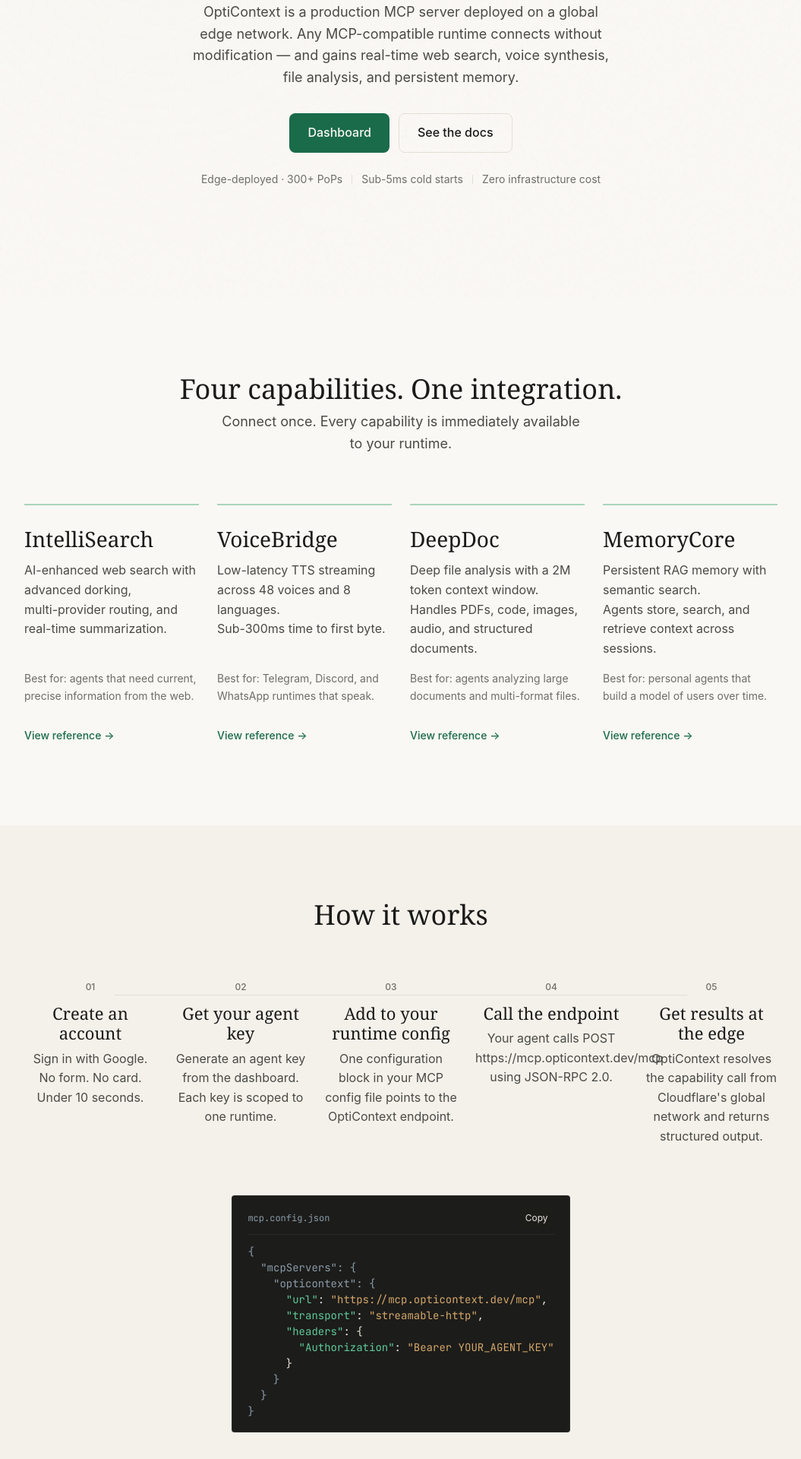
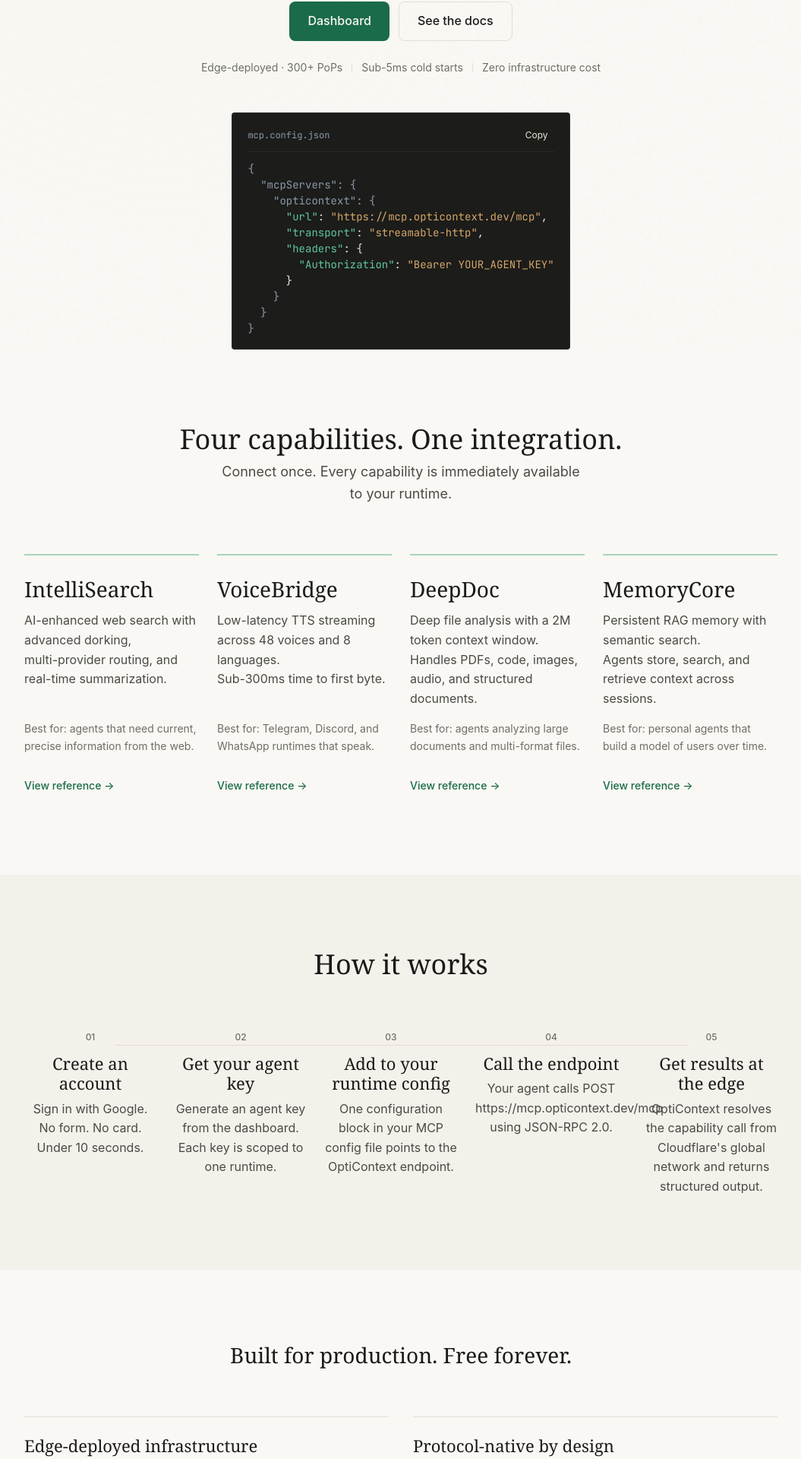
Before and after one commit to OCTOBER-sk/OptiContext, a React (Vite) app in the folder opticontext/dashboard/: page / in a window 1280 px wide. Shown: the part 470-2390 px from the top of the page at 76% size, without its empty margins (112-1167 px from the left). Built offline with nearby package versions, Linux system fonts and the light colour scheme; no server answers; a web font is replaced by a local one.

Commit message:
Move HowItWorks code block to HeroSection, remove duplicate from HowItWorks

```diff
--- a/opticontext/dashboard/src/components/landing/HeroSection.tsx
+++ b/opticontext/dashboard/src/components/landing/HeroSection.tsx
@@ -8,6 +8,7 @@
   const [visible, setVisible] = useState(false);
   const [scrolled, setScrolled] = useState(false);
   const [user, setUser] = useState<AuthUser | null>(null);
+  const [copied, setCopied] = useState(false);
   const navigate = useNavigate();
 
   useEffect(() => {
@@ -176,6 +177,74 @@
           <span style={{ width: 1, height: 12, background: 'var(--border)' }} aria-hidden="true" />
           <span>Zero infrastructure cost</span>
         </div>
+
+        <div
+          style={{
+            marginTop: 48,
+            display: 'flex',
+            justifyContent: 'center',
+            width: '100%',
+          }}
+        >
+          <div className="code-block" style={{ maxWidth: 480, position: 'relative', textAlign: 'left' }}>
+            <div
+              style={{
+                display: 'flex',
+                justifyContent: 'space-between',
+                alignItems: 'center',
+                marginBottom: 12,
+                paddingBottom: 8,
+                borderBottom: '1px solid rgba(255,255,255,0.06)',
+              }}
+            >
+              <span
+                style={{
+                  fontFamily: "'JetBrains Mono', monospace",
+                  fontSize: '0.75rem',
+                  color: 'var(--code-muted)',
+                }}
+              >
+                mcp.config.json
+              </span>
+              <button
+                className="copy-button"
+                style={{ position: 'static', opacity: 1 }}
+                onClick={() => {
+                  navigator.clipboard.writeText(`{\n  "mcpServers": {\n    "opticontext": {\n      "url": "https://mcp.opticontext.dev/mcp",\n      "transport": "streamable-http",\n      "headers": {\n        "Authorization": "Bearer YOUR_AGENT_KEY"\n      }\n    }\n  }\n}`);
+                  setCopied(true);
+                  setTimeout(() => setCopied(false), 1500);
+                }}
+                aria-label="Copy config"
+              >
+                {copied ? 'Copied' : 'Copy'}
+              </button>
+            </div>
+            <pre style={{ margin: 0, overflow: 'auto', textAlign: 'left' }}>
+              <code>
+                <span style={{ color: 'var(--code-muted)' }}>{'{'}</span>{'\n'}
+                <span style={{ color: 'var(--code-muted)' }}>{'  "mcpServers": {'}</span>{'\n'}
+                <span style={{ color: 'var(--code-muted)' }}>{'    "opticontext": {'}</span>{'\n'}
+                <span style={{ color: 'var(--code-accent)' }}>{'      "url"'}</span>
+                <span style={{ color: 'var(--code-text)' }}>{': '}</span>
+                <span style={{ color: 'var(--code-string)' }}>{'"https://mcp.opticontext.dev/mcp"'}</span>
+                <span style={{ color: 'var(--code-text)' }}>{','}</span>{'\n'}
+                <span style={{ color: 'var(--code-accent)' }}>{'      "transport"'}</span>
+                <span style={{ color: 'var(--code-text)' }}>{': '}</span>
+                <span style={{ color: 'var(--code-string)' }}>{'"streamable-http"'}</span>
+                <span style={{ color: 'var(--code-text)' }}>{','}</span>{'\n'}
+                <span style={{ color: 'var(--code-accent)' }}>{'      "headers"'}</span>
+                <span style={{ color: 'var(--code-text)' }}>{': {'}</span>{'\n'}
+                <span style={{ color: 'var(--code-accent)' }}>{'        "Authorization"'}</span>
+                <span style={{ color: 'var(--code-text)' }}>{': '}</span>
+                <span style={{ color: 'var(--code-string)' }}>{'"Bearer YOUR_AGENT_KEY"'}</span>{'\n'}
+                <span style={{ color: 'var(--code-text)' }}>{'      }'}</span>{'\n'}
+                <span style={{ color: 'var(--code-muted)' }}>{'    }'}</span>{'\n'}
+                <span style={{ color: 'var(--code-muted)' }}>{'  }'}</span>{'\n'}
+                <span style={{ color: 'var(--code-muted)' }}>{'}'}</span>
+              </code>
+            </pre>
+          </div>
+        </div>
       </div>
 
       <div
--- a/opticontext/dashboard/src/components/landing/HowItWorks.tsx
+++ b/opticontext/dashboard/src/components/landing/HowItWorks.tsx
@@ -1,4 +1,4 @@
-import React, { useState } from 'react';
+import React from 'react';
 import { useScrollReveal } from '../../hooks/useScrollReveal';
 
 const STEPS = [
@@ -11,23 +11,6 @@
 
 export function HowItWorks() {
   const { ref, revealed } = useScrollReveal();
-  const [copied, setCopied] = useState(false);
-
-  const handleCopy = () => {
-    navigator.clipboard.writeText(`{
-  "mcpServers": {
-    "opticontext": {
-      "url": "https://mcp.opticontext.dev/mcp",
-      "transport": "streamable-http",
-      "headers": {
-        "Authorization": "Bearer YOUR_AGENT_KEY"
-      }
-    }
-  }
-}`);
-    setCopied(true);
-    setTimeout(() => setCopied(false), 1500);
-  };
 
   return (
     <section
@@ -134,71 +117,6 @@
             </div>
           ))}
         </div>
-
-        <div
-          style={{
-            marginTop: 64,
-            display: 'flex',
-            justifyContent: 'center',
-            opacity: revealed ? 1 : 0,
-            transition: 'opacity 400ms ease 400ms',
-          }}
-        >
-          <div className="code-block" style={{ maxWidth: 480, position: 'relative' }}>
-            <div
-              style={{
-                display: 'flex',
-                justifyContent: 'space-between',
-                alignItems: 'center',
-                marginBottom: 12,
-                paddingBottom: 8,
-                borderBottom: '1px solid rgba(255,255,255,0.06)',
-              }}
-            >
-              <span
-                style={{
-                  fontFamily: "'JetBrains Mono', monospace",
-                  fontSize: '0.75rem',
-                  color: 'var(--code-muted)',
-                }}
-              >
-                mcp.config.json
-              </span>
-              <button
-                className="copy-button"
-                style={{ position: 'static', opacity: 1 }}
-                onClick={handleCopy}
-                aria-label="Copy config"
-              >
-                {copied ? 'Copied' : 'Copy'}
-              </button>
-            </div>
-            <pre style={{ margin: 0, overflow: 'auto', textAlign: 'left' }}>
-              <code>
-                <span style={{ color: 'var(--code-muted)' }}>{'{'}</span>{'\n'}
-                <span style={{ color: 'var(--code-muted)' }}>{'  "mcpServers": {'}</span>{'\n'}
-                <span style={{ color: 'var(--code-muted)' }}>{'    "opticontext": {'}</span>{'\n'}
-                <span style={{ color: 'var(--code-accent)' }}>{'      "url"'}</span>
-                <span style={{ color: 'var(--code-text)' }}>{': '}</span>
-                <span style={{ color: 'var(--code-string)' }}>{'"https://mcp.opticontext.dev/mcp"'}</span>
-                <span style={{ color: 'var(--code-text)' }}>{','}</span>{'\n'}
-                <span style={{ color: 'var(--code-accent)' }}>{'      "transport"'}</span>
-                <span style={{ color: 'var(--code-text)' }}>{': '}</span>
-                <span style={{ color: 'var(--code-string)' }}>{'"streamable-http"'}</span>
-                <span style={{ color: 'var(--code-text)' }}>{','}</span>{'\n'}
-                <span style={{ color: 'var(--code-accent)' }}>{'      "headers"'}</span>
-                <span style={{ color: 'var(--code-text)' }}>{': {'}</span>{'\n'}
-                <span style={{ color: 'var(--code-accent)' }}>{'        "Authorization"'}</span>
-                <span style={{ color: 'var(--code-text)' }}>{': '}</span>
-                <span style={{ color: 'var(--code-string)' }}>{'"Bearer YOUR_AGENT_KEY"'}</span>{'\n'}
-                <span style={{ color: 'var(--code-text)' }}>{'      }'}</span>{'\n'}
-                <span style={{ color: 'var(--code-muted)' }}>{'    }'}</span>{'\n'}
-                <span style={{ color: 'var(--code-muted)' }}>{'  }'}</span>{'\n'}
-                <span style={{ color: 'var(--code-muted)' }}>{'}'}</span>
-              </code>
-            </pre>
-          </div>
-        </div>
       </div>
     </section>
   );
```
